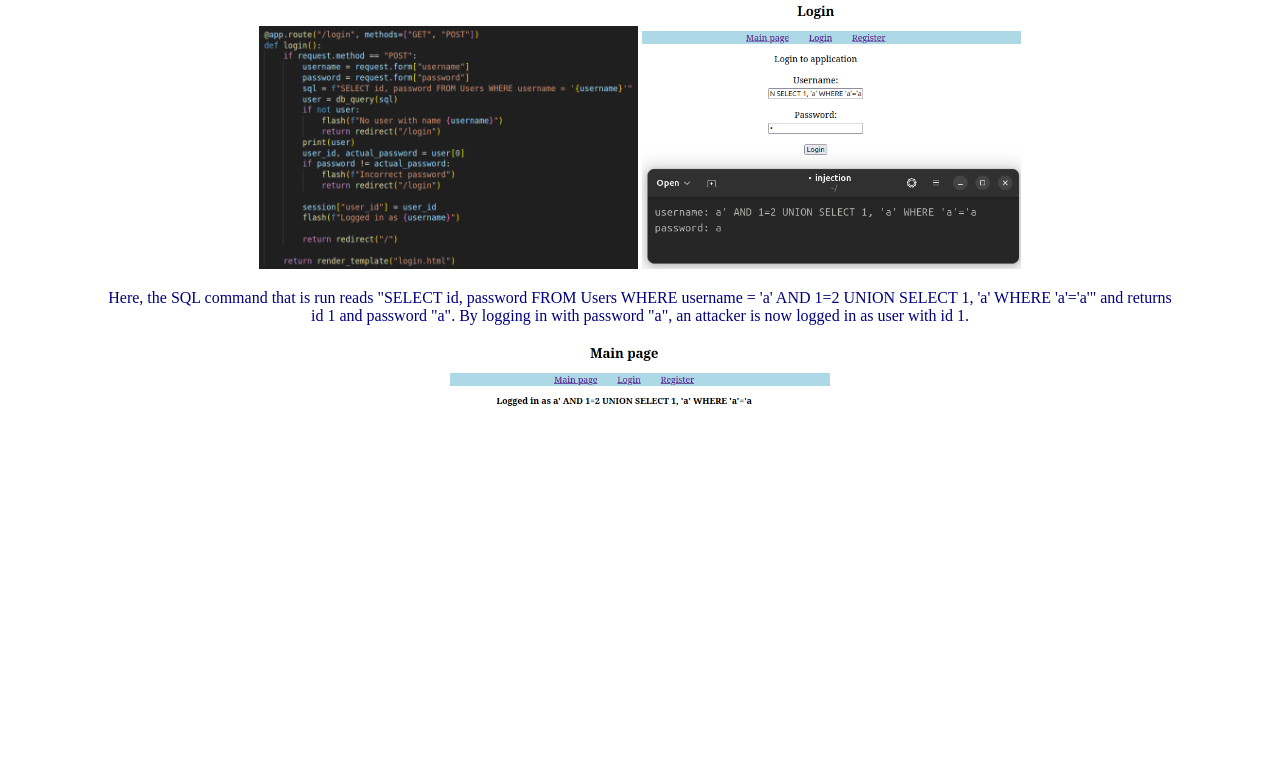
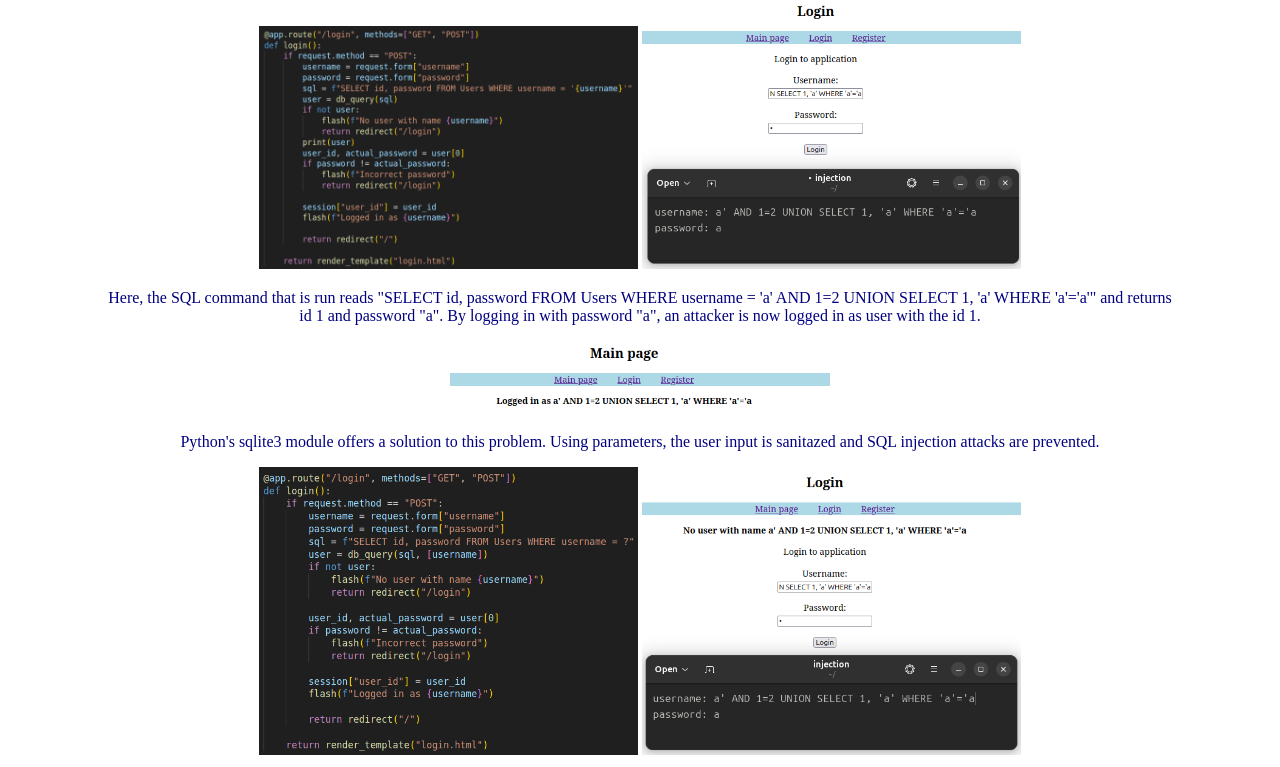
Before and after one commit to vainiovesa/csb-course-project-1, a Flask app: page / in a window 1280 px wide. Shown: the part 257-1024 px from the top of the page. Before the commit the page ends 663 px from the top, so only its background shows below. Run offline with Flask 3, Linux system fonts and the light colour scheme.

Commit message:
Document injection fix

```diff
--- a/templates/index.html
+++ b/templates/index.html
@@ -47,9 +47,15 @@
     <p>
       Here, the SQL command that is run reads "SELECT id, password FROM Users WHERE username = 'a' AND 1=2 UNION
       SELECT 1, 'a' WHERE 'a'='a'" and returns </br>
-      id 1 and password "a". By logging in with password "a", an attacker is now logged in as user with id 1.
+      id 1 and password "a". By logging in with password "a", an attacker is now logged in as user with the id 1.
     </p>
     <img src="/static/flaw-1-before-3.png" alt="Attacker logged in" width="30%">
+    <p>
+      Python's sqlite3 module offers a solution to this problem. Using parameters, the user input is sanitazed and
+      SQL injection attacks are prevented.
+    </p>
+    <img src="/static/flaw-1-after-1.png" alt="Login function after" width="30%">
+    <img src="/static/flaw-1-after-2.png" alt="Injection SQL command not working" width="30%">
   </div>
 </body>
 
```
Also changed, not shown: static/flaw-1-after-1.png (added), static/flaw-1-after-2.png (added), 2 other files.
